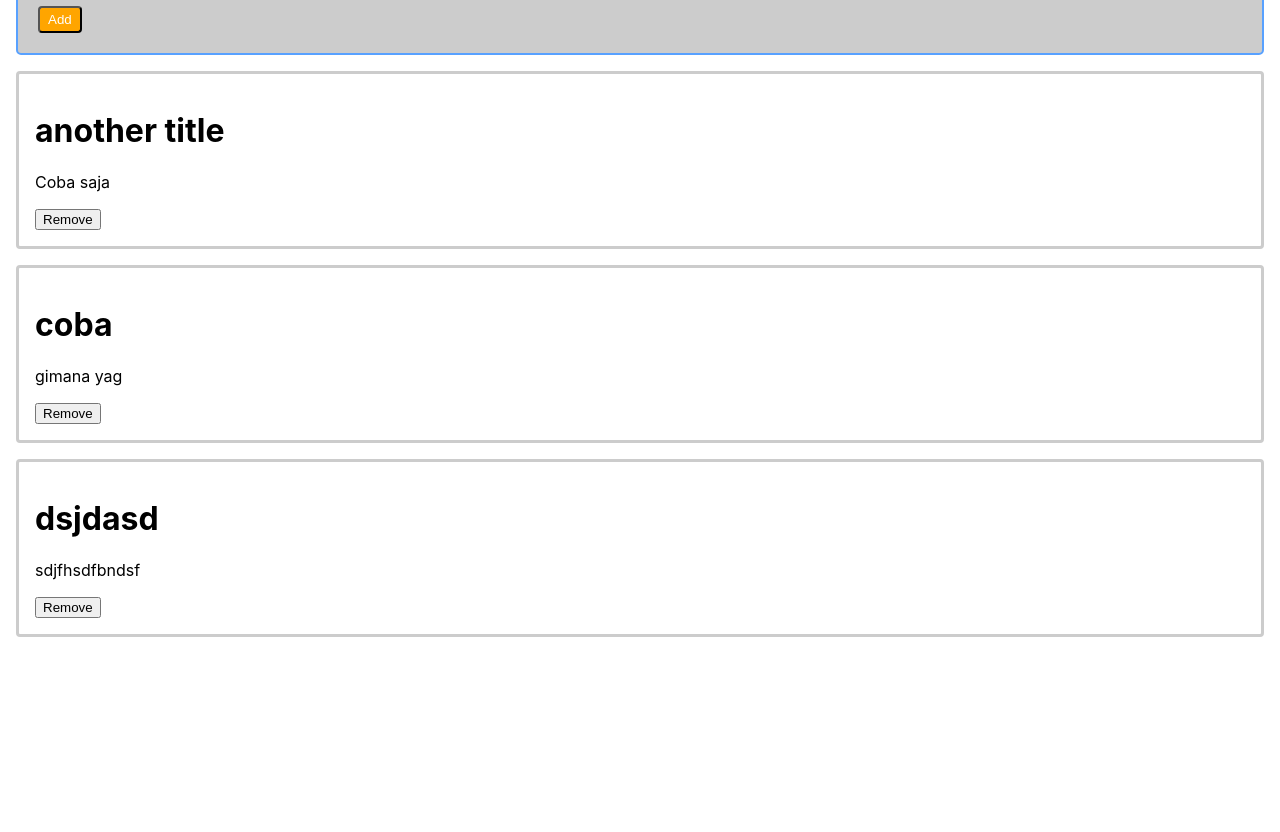
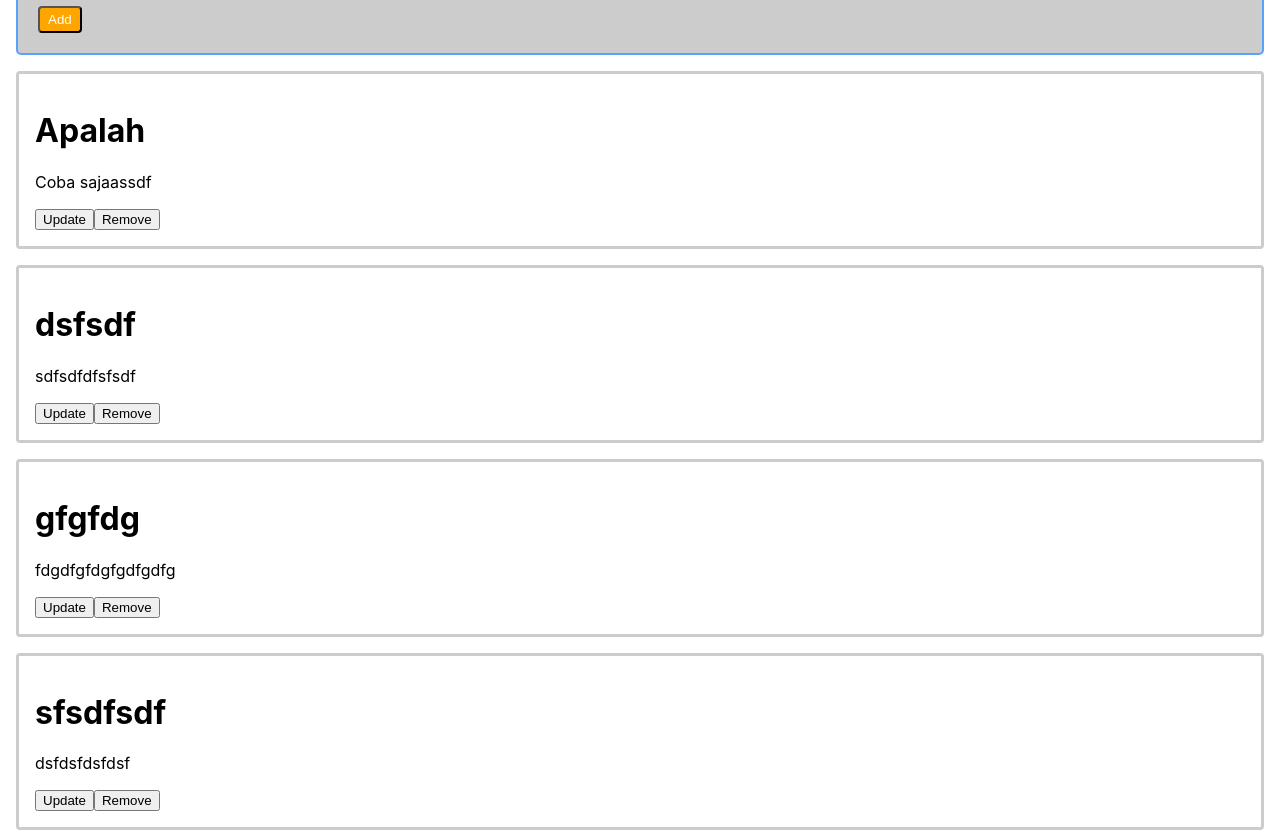
Before and after one commit to Rifal-Prasetyo/latihan-react-dasar, a React (Create React App) app: page / in a window 1280 px wide. Shown: the part 395-1227 px from the top of the page. Before the commit the page ends 1048 px from the top, so only its background shows below. Built offline with nearby package versions, Linux system fonts and the light colour scheme; data requests are answered from the project's data file.

Commit message:
Interaksi dengan Back-End, Pemanggilan API (PUT) Part 7 - #9-7 ReactJS Tutorial [Indonesia]

```diff
--- a/db.json
+++ b/db.json
@@ -1,20 +1,30 @@
 {
   "posts": [
     {
-      "id": 2,
-      "title": "another title",
+      "id": "1",
+      "title": "Apalah",
       "views": 200,
-      "body": "Coba saja"
+      "body": "Coba sajaassdf"
     },
     {
-      "id": 312,
-      "title": "coba",
-      "body": "gimana yag"
+      "id": "1723196054555",
+      "title": "dsfsdf",
+      "body": "sdfsdfdfsfsdf"
     },
     {
-      "id": 313,
-      "title": "dsjdasd",
-      "body": "sdjfhsdfbndsf"
+      "id": "1723196181450",
+      "title": "gfgfdg",
+      "body": "fdgdfgfdgfgdfgdfg"
+    },
+    {
+      "id": "1723196259467",
+      "title": "sfsdfsdf",
+      "body": "dsfdsfdsfdsf"
+    },
+    {
+      "id": "1723196265051",
+      "title": "dgdfggfdhg",
+      "body": "dfgdfgf"
     }
   ],
   "comments": [
--- a/src/components/Post/Post.jsx
+++ b/src/components/Post/Post.jsx
@@ -5,6 +5,7 @@ const Post = (props) => {
         <div className="blog-spot-card">
             <h1>{props.data.title}</h1>
             <p>{props.data.body}</p>
+            <button onClick={() => props.update(props.data)}>Update</button>
             <button onClick={() => props.remove(props.data.id)}>Remove</button>
         </div>
     )
--- a/src/container/BlogPost/BlogSpot.jsx
+++ b/src/container/BlogPost/BlogSpot.jsx
@@ -7,10 +7,11 @@ class BlogSpot extends Component {
     state = {
         posts: [],
         formAddPost: {
-            id: 1,
+            id: '1',
             title: '',
             body: ''
-        }
+        },
+        isUpdate: false
     }
 
     getPosts = () => {
@@ -28,17 +29,42 @@ class BlogSpot extends Component {
     }
 
     postDataAPI = () => {
-        axios.post('http://localhost:3004/posts', this.state.formAddPost).then(res => console.log(res)
-        )
+        axios.post('http://localhost:3004/posts', this.state.formAddPost).then(res => {
+            console.log(res)
+            this.getPosts();
+            this.setState({
+                formAddPost: {
+                    id: '1',
+                    title: '',
+                    body: ''
+                },
+            })
+        })
+    }
+
+    putDataApi = () => {
+        axios.put(`http://localhost:3004/posts/${this.state.formAddPost.id}`, this.state.formAddPost).then(res => {
+            console.log(res);
+            this.getPosts();
+            this.setState({
+                isUpdate: false,
+                formAddPost: {
+                    id: '1',
+                    title: '',
+                    body: ''
+                },
+            })
+        })
     }
 
     handleFormNewPostChange = (e) => {
         // get cloning form state formAddPost
         const formAddPostNew = {...this.state.formAddPost};
-
         // set new value
         //set id using timestamp
-        formAddPostNew['id'] = new Date().getTime();
+        if(!this.state.isUpdate) {
+            formAddPostNew['id'] = new Date().getTime().toString();
+        }
         formAddPostNew[e.target.name] = e.target.value;
         this.setState({
             formAddPost: formAddPostNew
@@ -46,7 +72,21 @@ class BlogSpot extends Component {
     }
 
     handleSubmit = () => {
-        this.postDataAPI();
+        if(this.state.isUpdate) {
+            this.putDataApi();
+        } else {
+            this.postDataAPI();
+        }
+    }
+
+    handleUpdate = (data) => {
+        this.setState({
+            formAddPost: data,
+            isUpdate: true
+        });
+        // axios.put(`http://localhost:3004/posts/${data.id}`, this.state.formAddPost).then(res => {
+
+        // })
     }
 
     componentDidMount() {
@@ -66,16 +106,16 @@ class BlogSpot extends Component {
                 <h1>Blog Spot</h1>
                 <div className="create-new-post">
                     <label htmlFor="title">Judul</label>
-                    <input type="text" name="title" id="title" placeholder="masukkan judul" onChange={this.handleFormNewPostChange} />
+                    <input type="text" name="title" value={this.state.formAddPost.title} id="title" placeholder="masukkan judul" onChange={this.handleFormNewPostChange} />
                     <label htmlFor="body">Content Body</label>
-                    <textarea name="body" id="body" cols="30" rows="10" onChange={this.handleFormNewPostChange}></textarea>
+                    <textarea name="body" id="body" cols="30" rows="10" value={this.state.formAddPost.body} onChange={this.handleFormNewPostChange}></textarea>
                     <button onClick={this.handleSubmit} >Add</button>
                 </div>
                 {
                     this.state.posts.map(post => {
                         return (
 
-                            <Post key={post.id} data={post}  remove={this.handleRemovePost} />
+                            <Post key={post.id} data={post}  remove={this.handleRemovePost} update={this.handleUpdate} />
                         )
                     })
                 }
```
